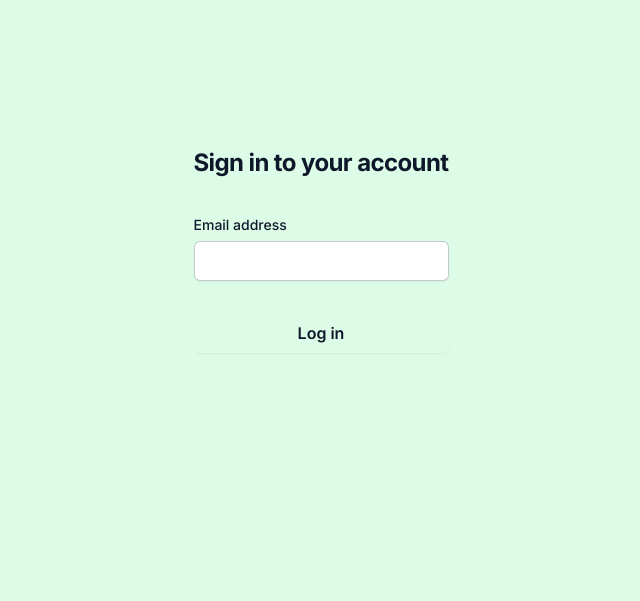
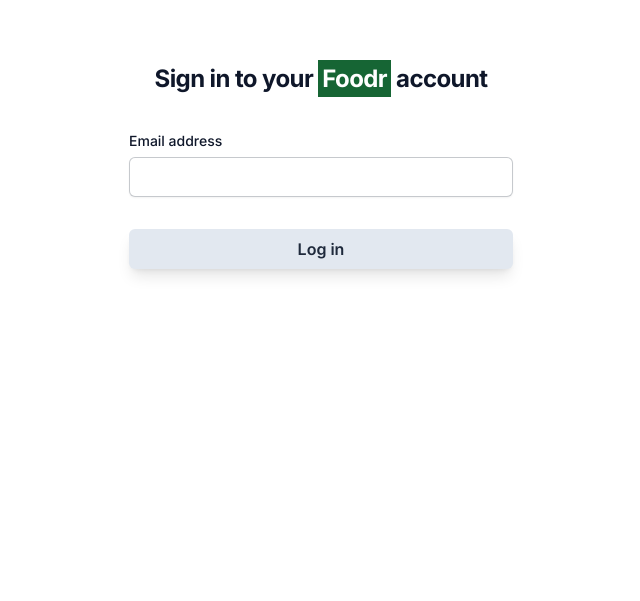
Before and after one commit to jean1591/foodr, a Next.js app: page /login in a window 1280 px wide. Shown: the part 199-800 px from the top of the page, without its empty margins (319-959 px from the left). Built offline with nearby package versions, Linux system fonts and the light colour scheme.

Commit message:
feat: login page

```diff
--- a/src/app/(public)/(landing)/page.tsx
+++ b/src/app/(public)/(landing)/page.tsx
@@ -1,11 +1,12 @@
 import { PiCheck, PiX } from 'react-icons/pi'
 
+import Link from 'next/link'
 import { buttonHoverTransition } from '@/utils/design/constants'
 import { classNames } from '@/utils/classNames'
 
 export default function LandingPage() {
   return (
-    <div>
+    <div className="my-12">
       <div className="mt-24 md:mt-48">
         <div>
           <Hero />
@@ -156,6 +157,7 @@
 
 const CtaButton = () => {
   return (
+    <Link href="/login">
       <button
         className={classNames(
           buttonHoverTransition,
@@ -164,6 +166,7 @@
       >
         Generate your weekly meals
       </button>
+    </Link>
   )
 }
 
@@ -189,7 +192,8 @@
         </li>
       </ul>
 
-      <div className="mt-8">
+      <div className="mt-16 w-full">
+        {' '}
         <CtaButton />
       </div>
     </div>
@@ -221,11 +225,11 @@
         </li>
       </ul>
 
-      <div className="mt-8">
+      <div className="mt-16 w-full">
         <CtaButton />
       </div>
 
-      <p className="mt-4 text-sm font-medium text-slate-600">
+      <p className="mt-4 text-center text-sm font-semibold text-slate-600">
         Pay it once, own it forever
       </p>
     </div>
--- a/src/app/(public)/layout.tsx
+++ b/src/app/(public)/layout.tsx
@@ -1,16 +1,23 @@
+'use client'
+
 import { Footer } from './(landing)/footer'
+import { usePathname } from 'next/navigation'
+
+const noFooterPages = ['/login']
 
 export default function PublicLayout({
   children,
 }: Readonly<{
   children: React.ReactNode
 }>) {
+  const pathname = usePathname()
+
+  const isFooterPage = !noFooterPages.includes(pathname)
+
   return (
     <div>
-      <div className="mx-auto my-12 max-w-5xl px-4 sm:px-6 lg:px-8">
-        {children}
-      </div>
-      <Footer />
+      <div className="mx-auto max-w-5xl px-4 sm:px-6 lg:px-8">{children}</div>
+      {isFooterPage && <Footer />}
     </div>
   )
 }
--- a/src/app/(public)/login/page.tsx
+++ b/src/app/(public)/login/page.tsx
@@ -1,13 +1,17 @@
 'use client'
 
+import { ChangeEvent, useState } from 'react'
+
+import { buttonHoverTransition } from '@/utils/design/constants'
+import { classNames } from '@/utils/classNames'
 import { login } from './actions'
 import toast from 'react-hot-toast'
-import { useState } from 'react'
 
 const notify = () =>
   toast.success('Check you emails to login', { duration: 5000 })
 
 export default function LoginPage() {
+  const [buttonDisabled, setIsButtonDisabled] = useState<boolean>(true)
   const [email, setEmail] = useState<string>('')
 
   const handleLogin = () => {
@@ -16,11 +20,22 @@
     login({ email })
   }
 
+  const handleOnChange = (event: ChangeEvent<HTMLInputElement>) => {
+    if (event.target.value.length > 0) {
+      setIsButtonDisabled(false)
+    } else {
+      setIsButtonDisabled(true)
+    }
+
+    setEmail(event.target.value)
+  }
+
   return (
-    <div>
-      <div className="sm:mx-auto sm:w-full sm:max-w-sm">
+    <div className="sm:mx-auto sm:w-full sm:max-w-sm">
+      <div>
         <h2 className="text-center text-2xl font-bold leading-9 tracking-tight">
-          Sign in to your account
+          Sign in to your{' '}
+          <span className="bg-green-800 p-1 text-white">Foodr</span> account
         </h2>
       </div>
 
@@ -38,7 +53,7 @@
               name="email"
               type="email"
               required
-              onChange={(e) => setEmail(e.target.value)}
+              onChange={handleOnChange}
               autoComplete="email"
               className="block w-full rounded-md py-2 pl-2 text-slate-800 shadow-sm ring-1 ring-inset ring-slate-800/25 sm:text-sm sm:leading-6"
             />
@@ -46,11 +61,22 @@
         </div>
 
         <button
+          disabled={buttonDisabled}
           onClick={handleLogin}
-          className="bgslate-800-content textslate-800 hover:bgslate-800-content/80 w-full rounded-md px-4 py-2 text-center text-base font-semibold leading-6 shadow-sm"
+          className={classNames(
+            buttonHoverTransition,
+            'w-full rounded-md bg-green-800 px-4 py-2 text-center text-base font-semibold leading-6 text-white shadow-lg hover:bg-green-900 hover:shadow-none disabled:bg-slate-200 disabled:text-slate-800'
+          )}
         >
           Log in
         </button>
+
+        <div>
+          <p className="mt-4 text-sm font-medium text-white">
+            If you don't have an account, one will be automatically created for
+            you
+          </p>
+        </div>
       </div>
     </div>
   )
--- a/src/app/layout.tsx
+++ b/src/app/layout.tsx
@@ -10,7 +10,7 @@
 
 const inter = Inter({ subsets: ['latin'] })
 
-const whiteBgPages = ['/', '/tos', '/privacy-policy']
+const whiteBgPages = ['/', '/tos', '/privacy-policy', '/login']
 
 export default function RootLayout({
   children,
@@ -19,8 +19,8 @@
 }>) {
   const pathname = usePathname()
 
-  const isLandingPage = whiteBgPages.includes(pathname)
-  const backgroundColor = isLandingPage ? 'bg-white' : 'bg-green-100'
+  const isWhiteBgPage = whiteBgPages.includes(pathname)
+  const backgroundColor = isWhiteBgPage ? 'bg-white' : 'bg-green-100'
 
   return (
     <StoreProvider>
```
Lines whose indentation alone changed are shown as unchanged.
